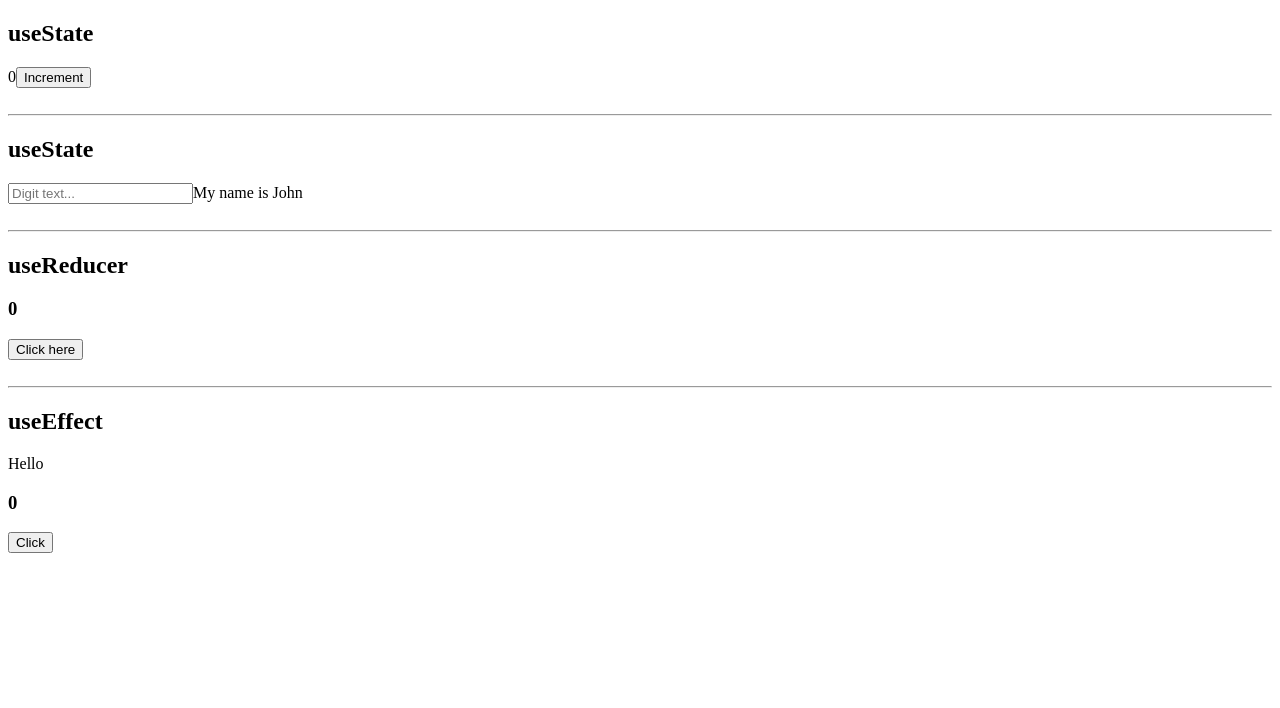
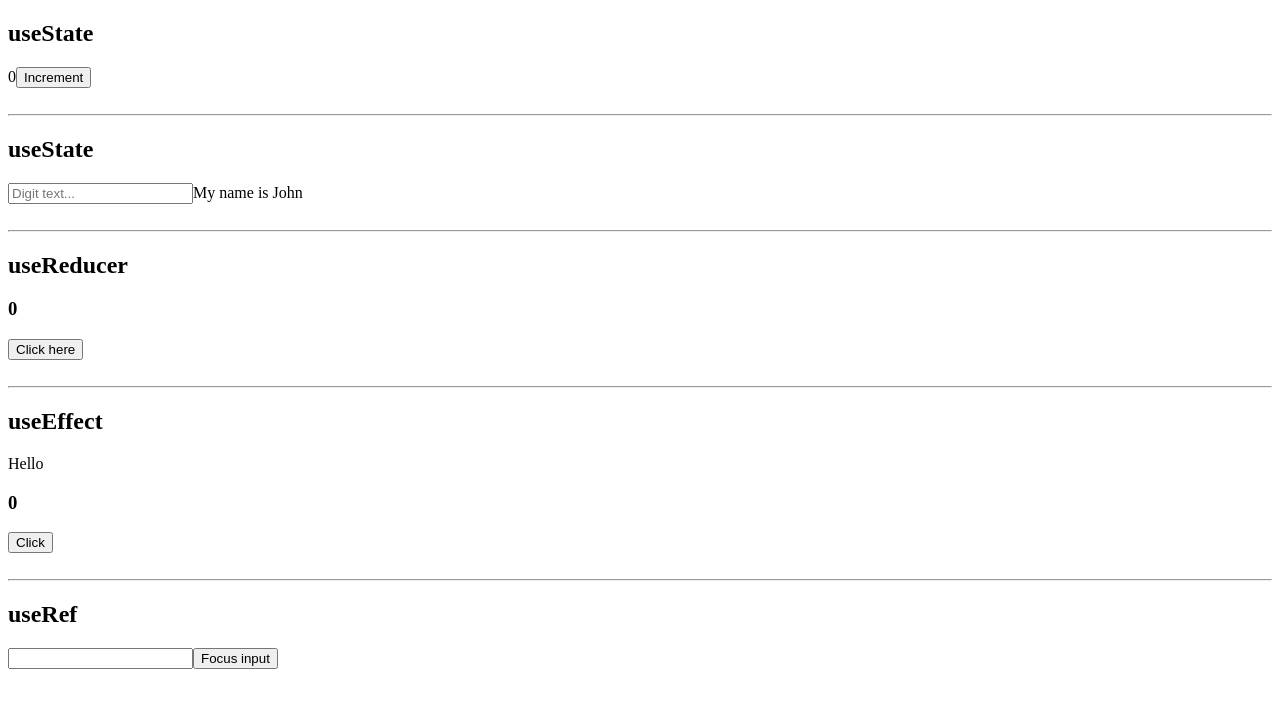
Before and after one commit to darciovilela/react-hooks, a React (Create React App) app: page / in a window 1280 px wide. Shown: the top 708 px of the page. Built offline with nearby package versions, Linux system fonts and the light colour scheme; no server answers; the HTML template or start-up script is replaced by a standard one.

Commit message:
Create useRef

```diff
--- a/src/App.js
+++ b/src/App.js
@@ -1,6 +1,7 @@
 import React from 'react';
 import EffectTutorial from './EffectTutorial';
 import ReducerTutorial from './ReducerTutorial';
+import RefTutorial from './RefTutorial';
 import StateTutorial from './StateTutorial';
 import StateTutorialNew from './StateTutorialNew';
 
@@ -17,6 +18,9 @@ const App = () => {
       <br></br>
       <hr></hr>
       <EffectTutorial />
+      <br></br>
+      <hr></hr>
+      <RefTutorial />
     </div>
   );
 };
--- /dev/null
+++ b/src/RefTutorial.js
@@ -0,0 +1,20 @@
+import React, { useRef } from 'react';
+
+//  used to manage focus or text selection
+const RefTutorial = () => {
+  const inputElement = useRef();
+
+  const focusInput = () => {
+    inputElement.current.focus();
+  };
+
+  return (
+    <div>
+      <h2>useRef</h2>
+      <input type="text" ref={inputElement} />
+      <button onClick={focusInput}>Focus input</button>
+    </div>
+  );
+};
+
+export default RefTutorial;
```
